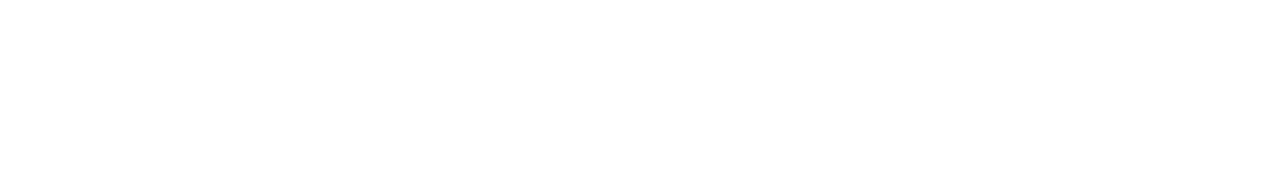
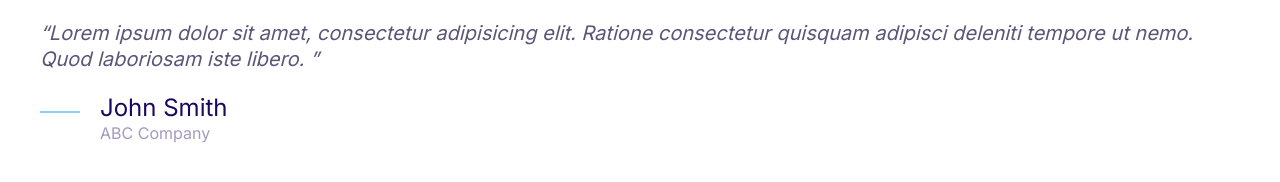
Before and after one commit to DhanyaSathasivam/moshweb, a plain HTML site: page HTML/index.html in a window 1280 px wide. Drawn offline with Linux system fonts and the light colour scheme.

Commit message:
quote cmt

```diff
--- a/CSS/styles.css
+++ b/CSS/styles.css
@@ -4,6 +4,7 @@
     --color-accent:#ff3400;
     --color-headings:#1b0760;
     --color-body:#918ca4;
+    --color-body-darker:#5c5577;
     --color-border:#ccc;
     --border-radius:30px;
 }
@@ -362,3 +363,52 @@ a{
 .media__image{
     margin-top:1rem;
 }
+
+/* Quotes */
+.quote{
+    font-size:3rem;
+    font-style:italic;
+    color:var(--color-body-darker);
+    line-height:1.3;
+}
+
+.quote__text::before{
+    content: open-quote;
+}
+
+.quote__text::after{
+    content: close-quote;
+}
+
+.quote__author{
+    font-size:3rem;
+    font-weight:500;
+    font-style: normal;
+    margin-bottom: 0;
+}
+
+.quote__organization{
+    color:var(--color-headings);
+    opacity: .4;
+    font-size: 2rem;
+    font-style:normal;
+}
+
+.quote__line{
+    position: relative;
+    bottom:10px;
+}
+
+@media screen and (min-width:1024px){
+    .quote{
+        font-size: 2rem;
+    }
+
+    .quote__author{
+        font-size: 2.4rem;
+    }
+
+    .quote__organization{
+        font-size: 1.6rem;
+    }
+}
--- a/HTML/index.html
+++ b/HTML/index.html
@@ -13,6 +13,26 @@
 
 </head>
 <body>
+    <blockquote class="quote">
+        <p class="quote__text">Lorem ipsum dolor sit amet, consectetur adipisicing elit. Ratione consectetur quisquam
+            adipisci deleniti tempore ut nemo. Quod laboriosam iste libero.
+        </p>
+        <footer>
+            <div class="media">
+                <div class="media__image">
+                    <svg class="icon icon--primary quote__line">
+                        <use xlink:href="../Images/sprite.svg#line"></use>
+                    </svg>
+                </div>
+                <div class="media__body">
+                    <h3 class="media__title quote__author">John Smith</h3>
+                    <p class="quote__organization">
+                        ABC Company
+                    </p>
+                </div>
+            </div>
+        </footer>
+    </blockquote>
 
 </body>
 </html>
```
Also changed, not shown: Components/quote.html (added, +20 -0 lines).
